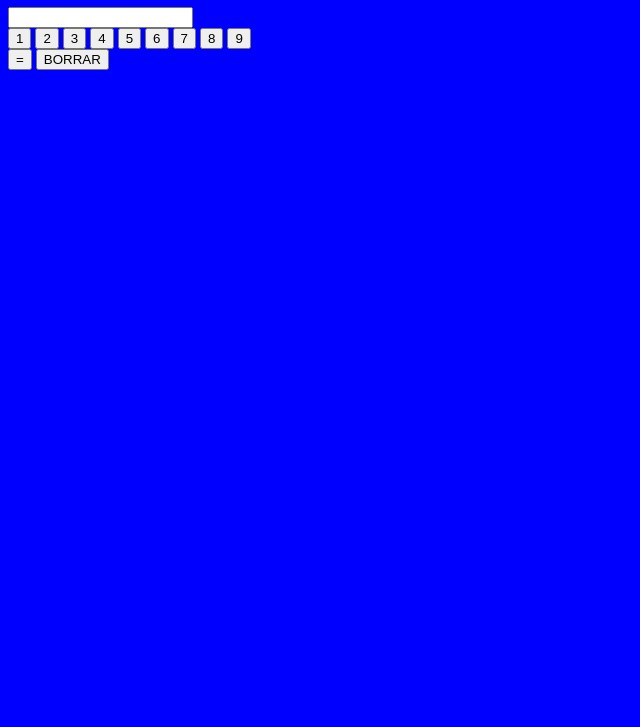
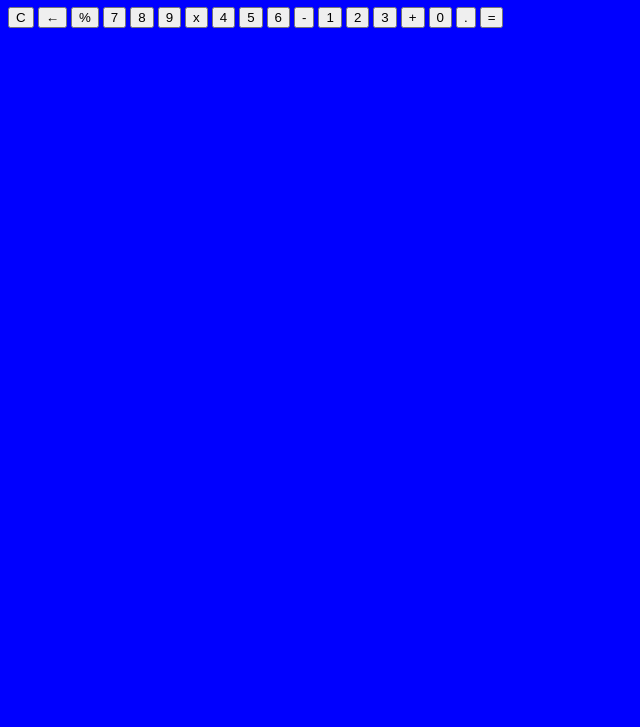
Before and after one commit to johnorjuela/node-apps, a plain HTML site: page index.html in a window 1280 px wide. Shown: the part 73-800 px from the top of the page, without its empty margins (0-640 px from the left). Drawn offline with Linux system fonts and the light colour scheme.

Commit message:
Cambio de Esquema

```diff
--- a/index.html
+++ b/index.html
@@ -6,6 +6,7 @@
     <meta name="viewport" content="width=device-width, initial-scale=1.0">
     <title>Primer Proyecto Portafolio</title>
     <link rel="stylesheet" href="styles.css">
+    <link href="https://fonts.googleapis.com/css2?family=Figtree&display=swap" rel="stylesheet">
 </head>
 <body>
     <header>
@@ -13,24 +14,30 @@
 
     </header>
     <main>
-        <section>
-            <input type="number">
-        </section>
-        <section>
-            <input type="button" value="1">
-            <input type="button" value="2">
-            <input type="button" value="3">
-            <input type="button" value="4">
-            <input type="button" value="5">
-            <input type="button" value="6">
-            <input type="button" value="7">
-            <input type="button" value="8">
-            <input type="button" value="9">
-        </section>
-        <section>
-            <input type="button" value="=">
-            <input type="button" value="BORRAR">
-        </section>
+        <div class="calculadora">
+            <div class="display">
+                <div id="numanterior"></div>
+                <div id="numactual"></div>
+            </div>
+            <button class="col-2">C</button>
+            <button>&larr;</button>
+            <button>%</button>
+            <button class="numero">7</button>
+            <button class="numero">8</button>
+            <button class="numero">9</button>
+            <button>x</button>
+            <button class="numero">4</button>
+            <button class="numero">5</button>
+            <button class="numero">6</button>
+            <button>-</button>
+            <button class="numero">1</button>
+            <button class="numero">2</button>
+            <button class="numero">3</button>
+            <button>+</button>
+            <button class="numero">0</button>
+            <button class="numero">.</button>
+            <button>=</button>
+        </div>
     </main>
 </body>
 </html>
```
